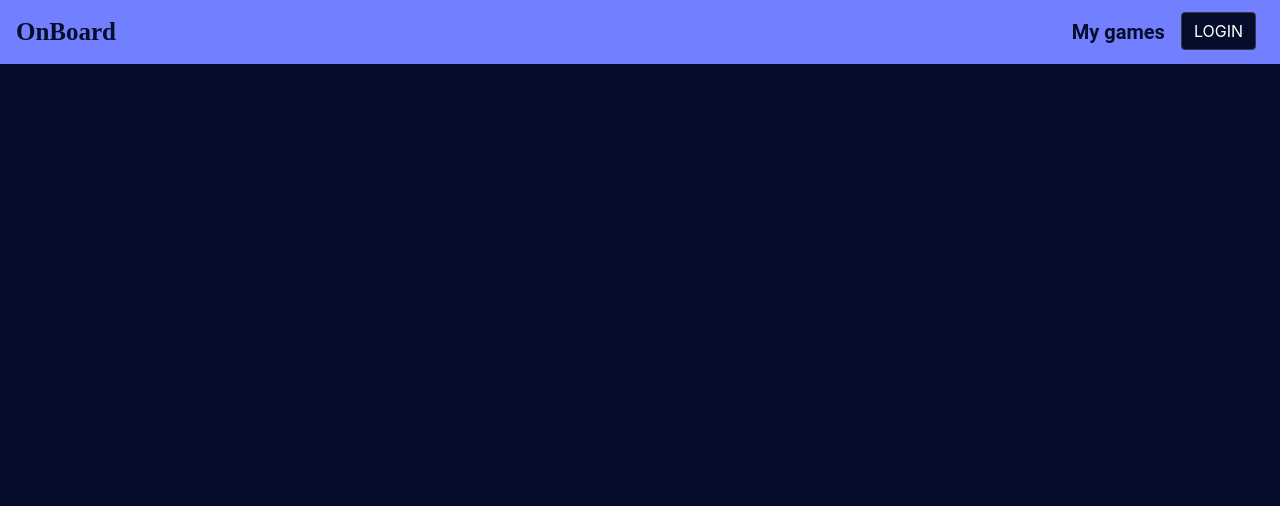
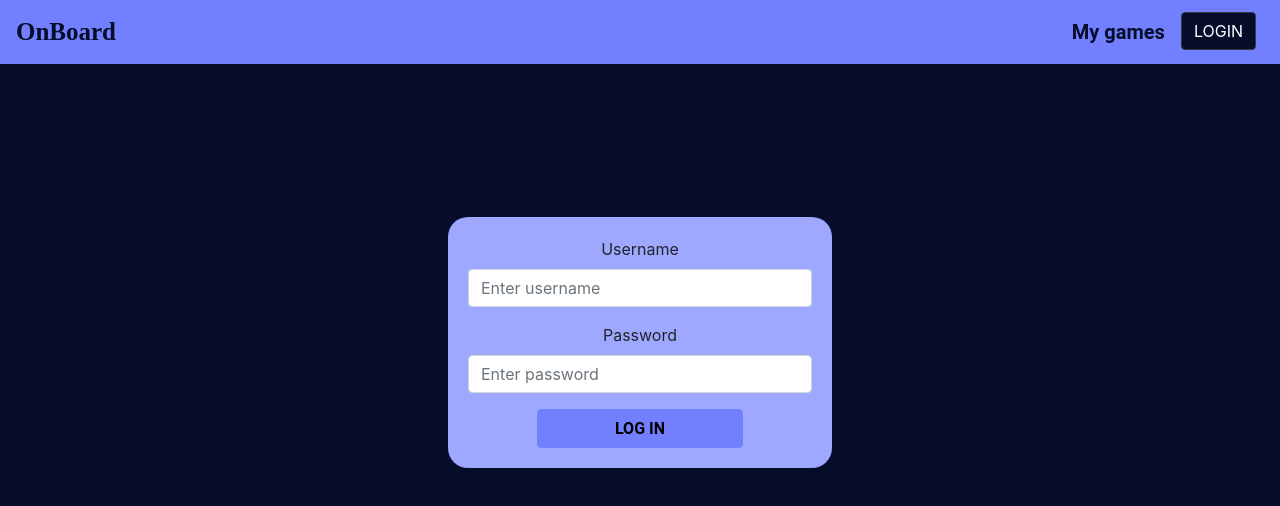
Before and after one commit to agngan/on-board, a React (Create React App) app in the folder frontend/: page /login in a window 1280 px wide. Shown: the top 506 px of the page. Built offline with nearby package versions, Linux system fonts and the light colour scheme.

Commit message:
Added dummy login page.

```diff
--- a/frontend/src/App.js
+++ b/frontend/src/App.js
@@ -5,6 +5,7 @@ import {BrowserRouter as Router, Route, Switch} from "react-router-dom";
 import HomePage from "./pages/HomePage";
 import MyGames from "./pages/MyGames";
 import Ranking from "./pages/Ranking";
+import Login from "./pages/Login";
 
 function App() {
   return (
@@ -15,6 +16,7 @@ function App() {
                 <Route exact path="/" component={HomePage} />
                 <Route exact path="/my-games" component={MyGames} />
                 <Route exact path="/ranking" component={Ranking} />
+                <Route exact path="/login" component={Login} />
             </Switch>
         </Router>
     </div>
--- /dev/null
+++ b/frontend/src/pages/Login.css
@@ -0,0 +1,16 @@
+.Login {
+    text-align: center;
+}
+
+.login-background {
+    margin: 12% 35% 20px;
+    border-radius: 20px;
+    background-color: #9EA8FF;
+    align-items: center;
+    padding: 20px;
+}
+
+.login-button {
+    margin-left: 20%;
+    margin-right: 20%;
+}
--- /dev/null
+++ b/frontend/src/pages/Login.js
@@ -0,0 +1,37 @@
+import React, {Component} from 'react';
+import Form from "react-bootstrap/Form";
+import Button from "react-bootstrap/Button";
+import "./Login.css";
+import "../stylesheets/CustomButtons.css"
+
+class Login extends Component {
+
+    onLoginClick = () => {
+
+    };
+
+    render() {
+        return (
+            <div>
+                <div className="login-background">
+                    <Form>
+                        <Form.Group controlId="formGroupEmail">
+                            <Form.Label>Username</Form.Label>
+                            <Form.Control type="text" placeholder="Enter username"/>
+                        </Form.Group>
+                        <Form.Group controlId="formGroupPassword">
+                            <Form.Label>Password</Form.Label>
+                            <Form.Control type="password" placeholder="Enter password"/>
+                        </Form.Group>
+                        <div className="login-button">
+                            <Button className="custom-button" type="submit" onClick={this.onLoginClick}><span
+                                className="custom-button-text">LOG IN</span></Button>
+                        </div>
+                    </Form>
+                </div>
+            </div>
+        );
+    }
+}
+
+export default Login;
```
